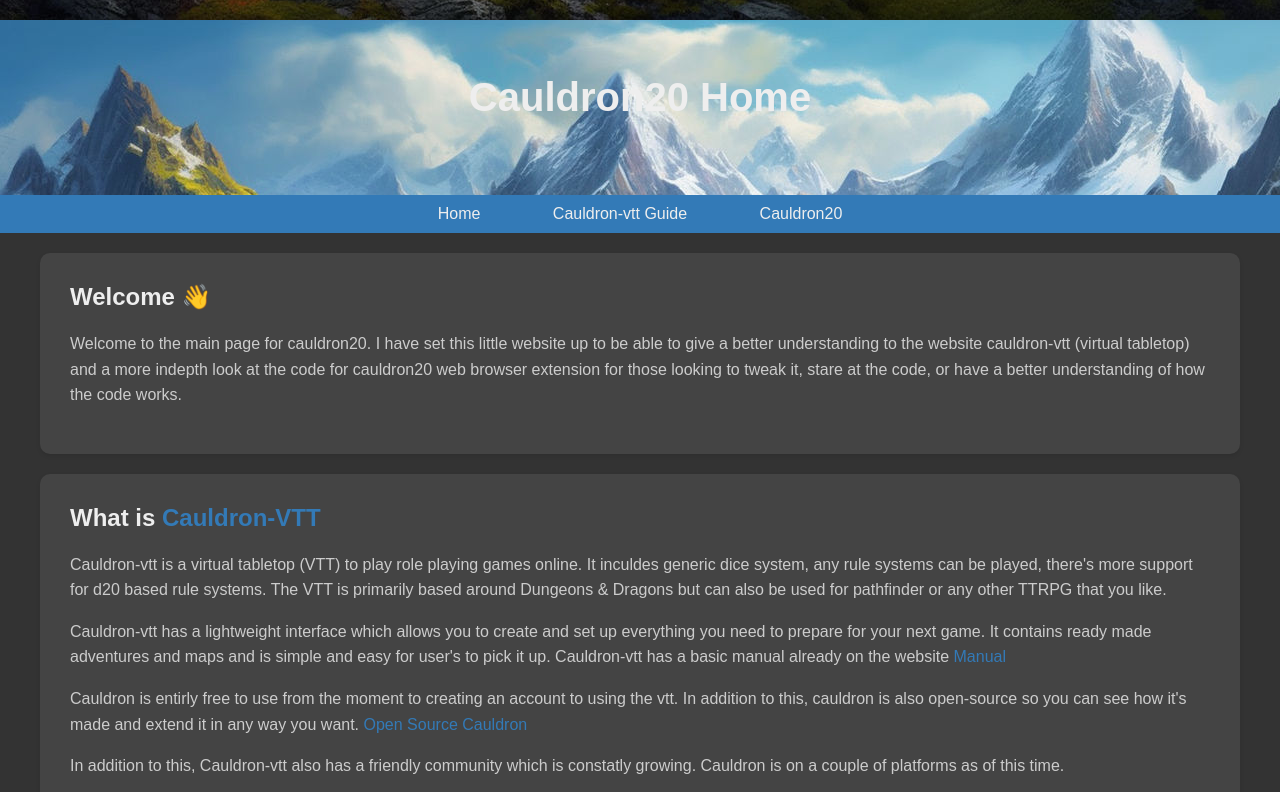
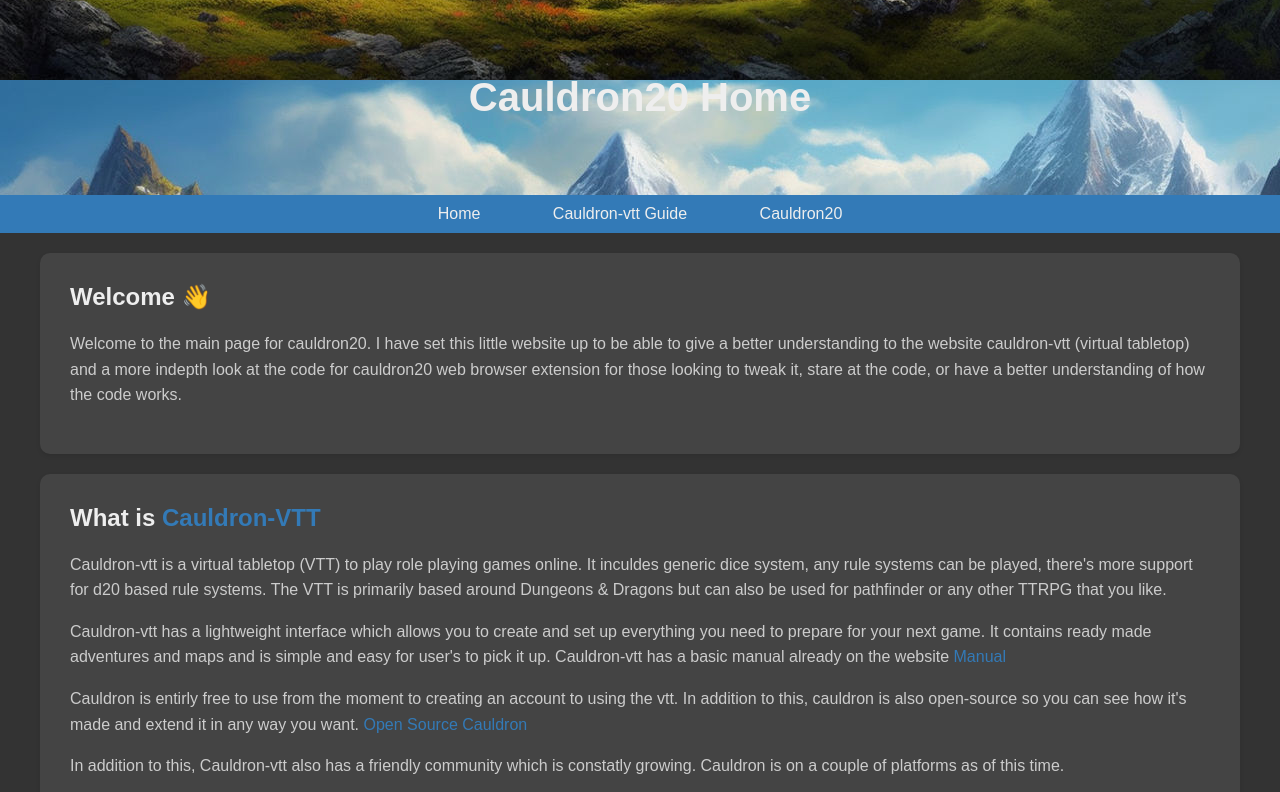
Before and after one commit to Jamster3000/cauldron20, a browser extension: page index.html in a window 1280 px wide. Shown: the top 792 px of the page. Drawn offline with Linux system fonts and the light colour scheme.

Commit message:
Update main.css

```diff
--- a/css/main.css
+++ b/css/main.css
@@ -9,7 +9,7 @@ body {
 header {
     background-image: url('https://raw.githubusercontent.com/Jamster3000/cauldron20/master/images/image-header.jpg');
     background-size: cover;
-    background-position: center top 20px;
+    background-position: center top 80px;
     padding: 75px;
     text-align: center;
     color: #fff; /* Set text color to white for better visibility */
```
